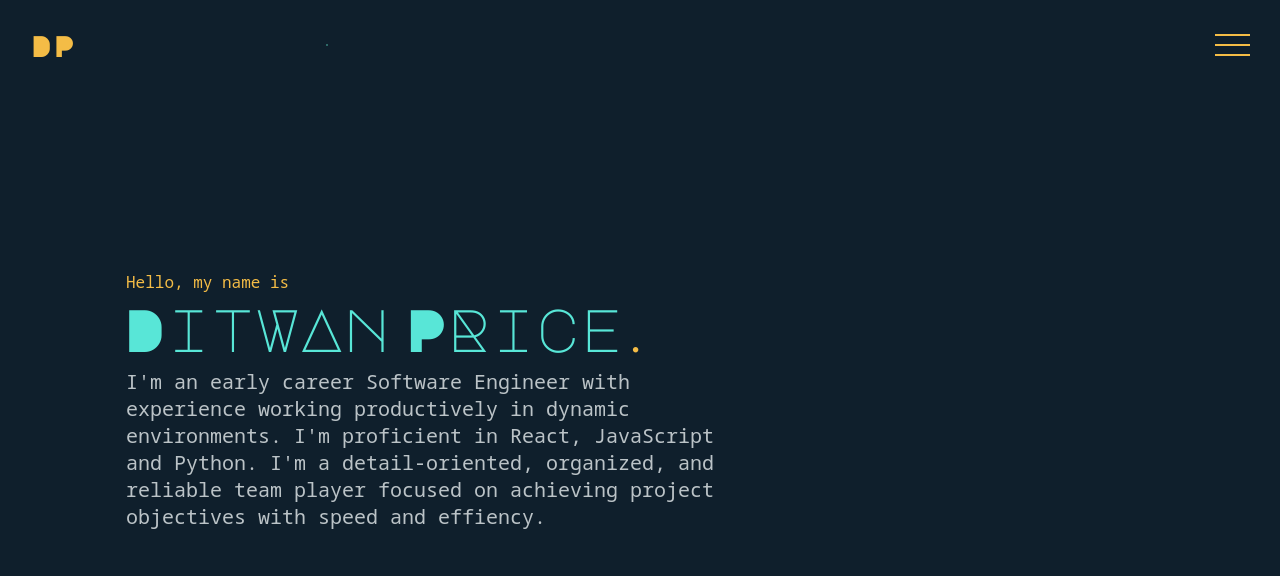
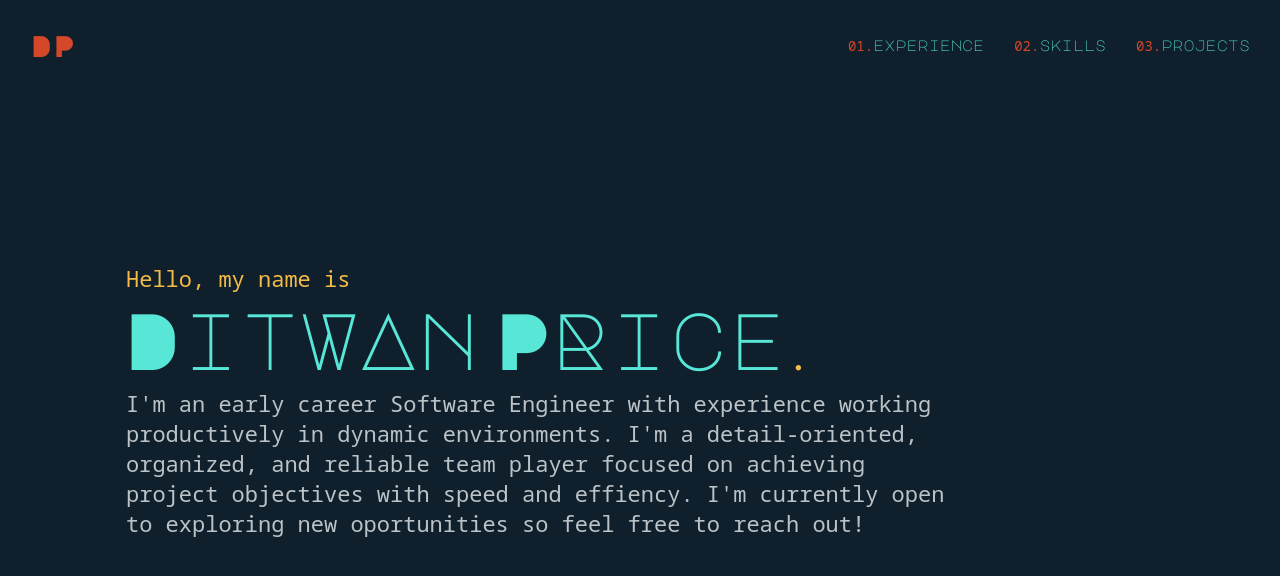
Before and after one commit to DitwanP/portfolio_v2, a React (Create React App) app: page / in a window 1280 px wide. Shown: the top 576 px of the page. Built offline with nearby package versions, Linux system fonts and the light colour scheme.

Commit message:
experience page skeleton setup

```diff
--- /dev/null
+++ b/src/components/FramerVariants.js
@@ -0,0 +1,35 @@
+export const pageVariants = {
+  in: {
+    scale: [0.95, 0.95, 0.95, 0.95, 1],
+    x: ["100vw", "100vw", "100vw", "0vw", "0vw"],
+  },
+  notIn: {
+    scale: 0.95,
+    x: "100vw",
+  },
+  outDown: {
+    scale: [1, 0.95, 0.95, 0.95, 0.95],
+    y: [0, 0, 0, 0, 2000],
+  },
+}
+
+export const pageTransitions = {
+  type: "tween",
+  ease: "easeInOut",
+  duration: 0.75,
+}
+
+export const textAnimateIn = {
+  start: {
+    y: -100,
+    opacity: 0,
+  },
+  end: {
+    y: 0,
+    opacity: 1,
+  },
+  rotate: {
+    scale: 1.1,
+    rotateX: 180,
+  },
+}
--- a/src/components/Home.js
+++ b/src/components/Home.js
@@ -1,42 +1,7 @@
 import React from "react"
 import { motion } from "framer-motion"
 import "../sass/home.scss"
-
-const pageVariants = {
-  in: {
-    scale: [0.95, 0.95, 0.95, 0.95, 1],
-    x: ["100vw", "100vw", "100vw", "0vw", "0vw"],
-  },
-  notIn: {
-    scale: 0.95,
-    x: "100vw",
-  },
-  outDown: {
-    scale: [1, 0.95, 0.95, 0.95, 0.95],
-    y: [0, 0, 0, 0, 2000],
-  },
-}
-
-const pageTransitions = {
-  type: "tween",
-  ease: "easeInOut",
-  duration: 0.75,
-}
-
-const textAnimateIn = {
-  start: {
-    y: -100,
-    opacity: 0,
-  },
-  end: {
-    y: 0,
-    opacity: 1,
-  },
-  rotate: {
-    scale: 1.1,
-    rotateX: 180,
-  },
-}
+import { pageVariants, pageTransitions, textAnimateIn } from "./FramerVariants"
 
 class Home extends React.Component {
   constructor() {
@@ -78,7 +43,7 @@ class Home extends React.Component {
             initial="start"
             animate="end"
             variants={textAnimateIn}
-            transition={{ ease: "easeIn", duration: 0.5, delay: 1.4 }}
+            transition={{ ease: "easeIn", duration: 0.5, delay: 2.2 }}
           >
             <h3>Hello, my name is</h3>
           </motion.div>
@@ -89,10 +54,11 @@ class Home extends React.Component {
             animate="end"
             transition={{ ease: "easeIn", duration: 0.5, delay: 1.8 }}
           >
-            <div
+            <motion.div
               ref={this.firsNameText}
               className="firstName"
               aria-label="Ditwan"
+              whileHover={{ scale: 1.1 }}
             >
               <h1
                 onMouseEnter={this.togglePlainFirstName}
@@ -110,8 +76,13 @@ class Home extends React.Component {
               >
                 ditwan
               </h1>
-            </div>
-            <div ref={this.nameText} className="lastName" aria-label="Price">
+            </motion.div>
+            <motion.div
+              ref={this.nameText}
+              className="lastName"
+              aria-label="Price"
+              whileHover={{ scale: 1.1 }}
+            >
               <h1
                 onMouseEnter={this.togglePlainLastName}
                 className={
@@ -128,21 +99,21 @@ class Home extends React.Component {
               >
                 price<span>.</span>
               </h1>
-            </div>
+            </motion.div>
           </motion.div>
           <motion.div
             className="about-me"
             variants={textAnimateIn}
             initial="start"
             animate="end"
-            transition={{ ease: "easeIn", duration: 0.5, delay: 2.2 }}
+            transition={{ ease: "easeIn", duration: 0.5, delay: 1.4 }}
           >
             <h3 aria-label="brief about me">
               I'm an early career Software Engineer with experience working
-              productively in dynamic environments. I'm proficient in React,
-              JavaScript and Python. I'm a detail-oriented, organized, and
-              reliable team player focused on achieving project objectives with
-              speed and effiency.
+              productively in dynamic environments. I'm a detail-oriented,
+              organized, and reliable team player focused on achieving project
+              objectives with speed and effiency. I'm currently open to
+              exploring new oportunities so feel free to reach out!
             </h3>
           </motion.div>
         </section>
--- a/src/components/NavBar.js
+++ b/src/components/NavBar.js
@@ -19,7 +19,7 @@ const navAnimateIn = {
 
 const navContainerVariants = {
   open: (height = 1000) => ({
-    clipPath: `circle(${height * 2 + 200}px at 40px 40px)`,
+    clipPath: `circle(${height * 2 + 200}px at ${window.innerWidth}px -10px)`,
     transition: {
       type: "spring",
       stiffness: 20,
@@ -27,7 +27,7 @@ const navContainerVariants = {
     },
   }),
   closed: {
-    clipPath: "circle(1px at 327px 45px)",
+    clipPath: `circle(1px at ${window.innerWidth}px -10px)`,
     transition: {
       delay: 0.3,
       type: "spring",
@@ -39,7 +39,7 @@ const navContainerVariants = {
 
 const listVariants = {
   open: {
-    transition: { staggerChildren: 0.07, delayChildren: 0.2 },
+    transition: { staggerChildren: 0.07, delayChildren: 0.5 },
   },
   closed: {
     transition: { staggerChildren: 0.05, staggerDirection: -1 },
@@ -66,7 +66,7 @@ const listItemVariants = {
 const pageTransitions = {
   ease: "easeIn",
   duration: 0.5,
-  delay: 1,
+  delay: 2.6,
 }
 
 const NavBar = (props) => {
@@ -76,7 +76,6 @@ const NavBar = (props) => {
   const { height } = useDimensions(containerRef)
 
   const toggleNav = () => {
-    console.log("Show nav list? ", showNavList)
     setShowNavList(!showNavList)
   }
 
@@ -90,43 +89,71 @@ const NavBar = (props) => {
       transition={pageTransitions}
     >
       <div className="logo-container">DP</div>
+      <motion.div
+        className="nav-list-container"
+        variants={navContainerVariants}
+      >
+        <motion.ul variants={listVariants} className="nav-list">
+          <motion.li
+            variants={listItemVariants}
+            whileHover={{ scale: 1.2 }}
+            whileTap={{ scale: 0.95 }}
+          >
+            <span>01.</span>experience
+          </motion.li>
+          <motion.li
+            variants={listItemVariants}
+            whileHover={{ scale: 1.2 }}
+            whileTap={{ scale: 0.95 }}
+          >
+            <span>02.</span>skills
+          </motion.li>
+          <motion.li
+            variants={listItemVariants}
+            whileHover={{ scale: 1.2 }}
+            whileTap={{ scale: 0.95 }}
+          >
+            <span>03.</span>projects
+          </motion.li>
+        </motion.ul>
+      </motion.div>
       <motion.nav
-        className="nav-list-and-toggle-container"
+        className="nav-toggle-container"
         animate={showNavList ? "open" : "closed"}
         custom={height}
         initial={false}
         ref={containerRef}
       >
         <motion.div
-          className="nav-list-container"
+          className="nav-list-container-mobile"
           variants={navContainerVariants}
         >
-          <motion.ul variants={listVariants} className="nav-list">
+          <motion.ul variants={listVariants} className="nav-list-mobile">
             <motion.li
               variants={listItemVariants}
               whileHover={{ scale: 1.1 }}
               whileTap={{ scale: 0.95 }}
             >
-              ABOUT
+              <span>01.</span>EXPERIENCE
             </motion.li>
             <motion.li
               variants={listItemVariants}
               whileHover={{ scale: 1.1 }}
               whileTap={{ scale: 0.95 }}
             >
-              WORK
+              <span>02.</span>SKILLS
             </motion.li>
             <motion.li
               variants={listItemVariants}
               whileHover={{ scale: 1.1 }}
               whileTap={{ scale: 0.95 }}
             >
-              SKILLS
+              <span>03.</span>PROJECTS
             </motion.li>
           </motion.ul>
         </motion.div>
-        <div className="nav-toggle-container" onClick={toggleNav}>
-          <button className="nav-toggle">
+        <div className="toggle-button-container" onClick={toggleNav}>
+          <button className="toggle-button">
             <span className="hamburger"></span>
           </button>
         </div>
--- a/src/components/hooks/use-dimensions.js
+++ b/src/components/hooks/use-dimensions.js
@@ -6,7 +6,7 @@ export const useDimensions = (ref) => {
   useEffect(() => {
     dimensions.current.width = ref.current.offsetWidth
     dimensions.current.height = ref.current.offsetHeight
-  }, [])
+  })
 
   return dimensions.current
 }
--- a/src/sass/colors.scss
+++ b/src/sass/colors.scss
@@ -8,6 +8,6 @@ $background: #0f1f2c;
 $background-dark: #081016;
 $shadow: #000000;
 $teal-accent: #58e6d7;
-$teal-accent-dim: #3a837b;
+$teal-accent-dim: #0d3744;
 $orange-accent: #d44729;
 $yellow-accent: #f4bc46;
--- a/src/sass/home.scss
+++ b/src/sass/home.scss
@@ -40,12 +40,12 @@
   h3 {
     height: inherit;
     color: colors.$yellow-accent;
-    font-size: clamp(12px, 1.6rem, 20px);
+    font-size: clamp(12px, 2.2rem, 30px);
     font-family: fonts.$NotoSansMono;
     font-weight: 200;
 
     @media (max-width: sizes.$phone) {
-      font-size: clamp(8px, 1.2rem, 18px);
+      font-size: clamp(8px, 1.4rem, 18px);
     }
   }
 }
@@ -71,7 +71,7 @@
   .lastName {
     h1 {
       color: colors.$teal-accent;
-      font-size: clamp(40px, 6rem, 80px);
+      font-size: clamp(40px, 8rem, 90px);
       font-family: fonts.$MajorMono;
       font-weight: 400;
       transition: 0.5;
@@ -82,7 +82,7 @@
       }
 
       @media (max-width: sizes.$tablet) {
-        font-size: clamp(20px, 4rem, 40px);
+        font-size: clamp(20px, 5rem, 60px);
 
         span {
           font-size: clamp(20px, 3rem, 40px);
@@ -90,7 +90,7 @@
       }
 
       @media (max-width: sizes.$phone) {
-        font-size: clamp(20px, 3rem, 40px);
+        font-size: clamp(20px, 4rem, 50px);
 
         span {
           font-size: clamp(20px, 2rem, 40px);
@@ -111,7 +111,7 @@
 }
 
 .about-me {
-  width: 60%;
+  width: 80%;
   align-self: flex-start;
   margin-top: 5px;
   cursor: default;
@@ -124,7 +124,7 @@
 
   h3 {
     color: colors.$white-dimmest;
-    font-size: clamp(16px, 2rem, 30px);
+    font-size: clamp(16px, 2.2rem, 30px);
     font-family: fonts.$NotoSansMono;
     font-weight: 300;
 
@@ -141,6 +141,10 @@
     width: 80%;
   }
 
+  @media (max-width: sizes.$small-tablet) {
+    width: 90%;
+  }
+
   @media (max-width: sizes.$phone) {
     width: 100%;
   }
--- a/src/sass/navbar.scss
+++ b/src/sass/navbar.scss
@@ -1,5 +1,6 @@
 @use "./colors.scss" as colors;
 @use "./fonts.scss" as fonts;
+@use "./displaySizes.scss" as sizes;
 $bg-img: url(../assets/images/bg-medium.jpeg);
 
 .navbar-container {
@@ -15,18 +16,57 @@ $bg-img: url(../assets/images/bg-medium.jpeg);
   .logo-container {
     font-family: fonts.$MajorMono;
     font-size: 3rem;
-    color: colors.$yellow-accent;
+    color: colors.$orange-accent;
     z-index: 2;
   }
 
-  .nav-list-and-toggle-container {
+  .nav-list-container {
+    height: 100%;
+
+    @media (max-width: sizes.$small-tablet) {
+      display: none;
+    }
+
+    .nav-list {
+      height: inherit;
+      color: colors.$teal-accent;
+      padding: 0;
+      display: flex;
+      align-items: center;
+      text-align: center;
+      list-style: none;
+      gap: 3rem;
+      font-family: fonts.$MajorMono;
+      font-size: 2.4rem;
+      z-index: 2;
+
+      li {
+        span {
+          font-family: fonts.$NotoSansMono;
+          font-size: 1.4rem;
+          color: colors.$orange-accent;
+        }
+
+        &:hover {
+          cursor: pointer;
+          color: colors.$yellow-accent;
+        }
+      }
+    }
+  }
+
+  .nav-toggle-container {
     width: 50%;
     height: 100%;
     color: colors.$white;
-    display: flex;
-    justify-content: flex-end;
+    display: none;
 
-    .nav-list-container {
+    @media (max-width: sizes.$small-tablet) {
+      display: flex;
+      justify-content: flex-end;
+    }
+
+    .nav-list-container-mobile {
       background-color: colors.$teal-accent-dim;
       width: 100vw;
       height: 100vh;
@@ -37,19 +77,28 @@ $bg-img: url(../assets/images/bg-medium.jpeg);
       align-items: center;
       z-index: 1;
 
-      .nav-list {
+      .nav-list-mobile {
         color: colors.$yellow-accent;
         padding: 0;
         display: flex;
         flex-direction: column;
         text-align: center;
         list-style: none;
-        gap: 1.8rem;
+        gap: 3.5rem;
         font-family: fonts.$MajorMono;
-        font-size: 8rem;
+        font-size: 6rem;
         z-index: 2;
 
         li {
+          display: flex;
+          flex-direction: column;
+
+          span {
+            font-family: fonts.$NotoSansMono;
+            font-size: 2.4rem;
+            color: colors.$orange-accent;
+          }
+
           &:hover {
             cursor: pointer;
           }
@@ -57,13 +106,13 @@ $bg-img: url(../assets/images/bg-medium.jpeg);
       }
     }
 
-    .nav-toggle-container {
+    .toggle-button-container {
       height: inherit;
       display: flex;
       z-index: 2;
       font-size: 4rem;
 
-      .nav-toggle {
+      .toggle-button {
         border: none;
         padding: 0;
         background: none;
```
Also changed, not shown: src/components/Experience.js (added, +65 -0 lines), src/sass/experience.scss (added, +39 -0 lines).
